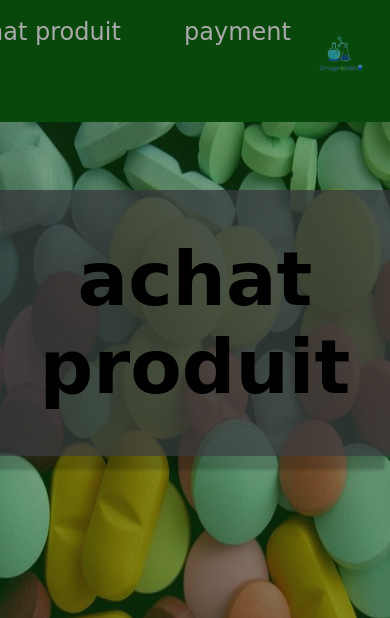
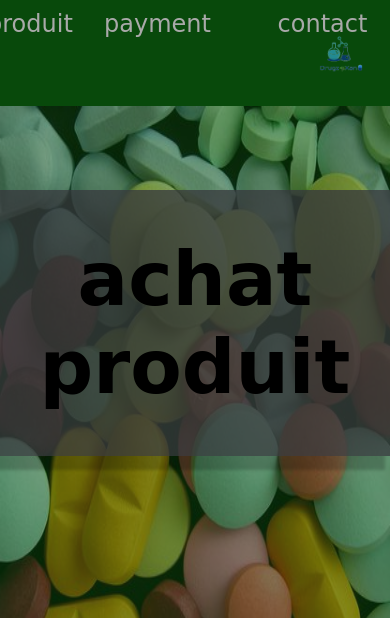
Before and after one commit to drugzxan-palouis/drugzxan-palouis.github.io, a website: page achat produit.html in a window 390 px wide. Shown: the top 618 px of the page. Drawn offline with Linux system fonts and the light colour scheme; a web font is replaced by a local one.

Commit message:
Update menus.css

```diff
--- a/menus.css
+++ b/menus.css
@@ -11,20 +11,6 @@ body {
     background-color: rgb(8, 73, 11);
 }
 /* position button*/
-@media (max-width: 400px) {
-  .container-btns {
-       flex-direction: column;
-       align-items: flex-start;
-  }
-  .container-btns ul {
-       width: 100%;
-       flex-direction: column;
-  }
-
-  .container-btns li {
-    text-align: center;
-    padding: .5rem 1rem;
-  }
 
 .container-btns {
     width: 900px;
```
